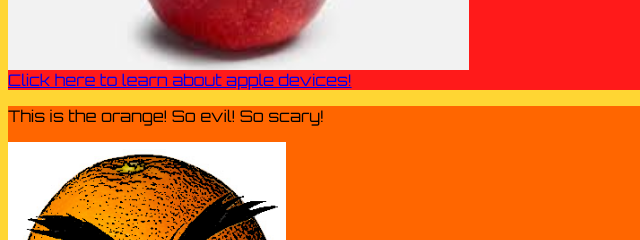
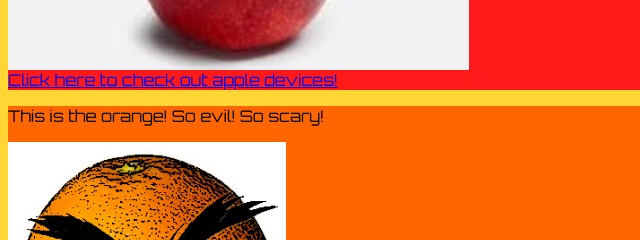
Before and after one commit to jackhanss/Food_Fight, a plain HTML site: page index.html in a window 1280 px wide. Shown: the part 385-625 px from the top of the page, 0-640 px from the left. Drawn offline with Linux system fonts and the light colour scheme.

Commit message:
try game

```diff
--- a/index.html
+++ b/index.html
@@ -16,7 +16,7 @@
 <p>Help the apple win the war! The orange is mind controlling the other fruits!  Fruitopia needs you!</p>
 </div>
 <div id="link">
-<img src="apple.jpeg" alt="apple"><a href="http://www.apple.com/">Click here to learn about apple devices!</a>
+<img src="apple.jpeg" alt="apple"><a href="http://www.apple.com/">Click here to check out apple devices!</a>
 </div>
 <div id="orange">
 <p>This is the orange! So evil! So scary!</p>
@@ -26,5 +26,8 @@
 <p>Now its time for battle!</p>
 <img src="battle.png" alt="battle">
 </div>
+
+  <iframe allowtransparency="true" width="485" height="402" src="//scratch.mit.edu/projects/embed/105474727/?autostart=false" frameborder="0" allowfullscreen></iframe>
+
 </body>
 </html>
```
